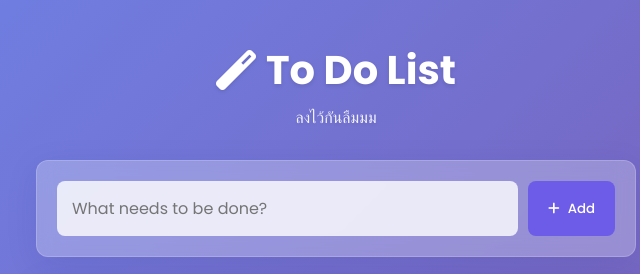
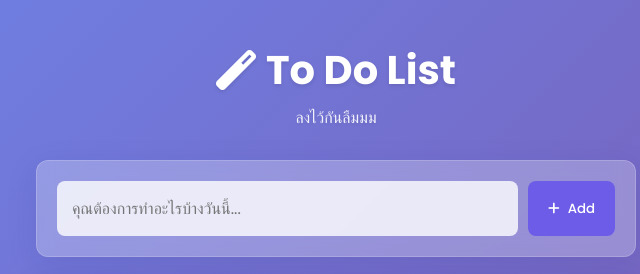
Before and after one commit to karinchaiamonvanich/To-Do-List, a plain HTML site: page index.html in a window 1280 px wide. Shown: the top 274 px of the page, 304-944 px from the left. Drawn offline with Linux system fonts and the light colour scheme.

Commit message:
Update index.html

```diff
--- a/index.html
+++ b/index.html
@@ -17,7 +17,7 @@
         </header>
 
         <div class="input-container glassmorphism">
-            <input type="text" id="taskInput" placeholder="What needs to be done?">
+            <input type="text" id="taskInput" placeholder="คุณต้องการทำอะไรบ้างวันนี้...">
             <button id="addTaskBtn">
                 <i class="fas fa-plus"></i> Add
             </button>
```
